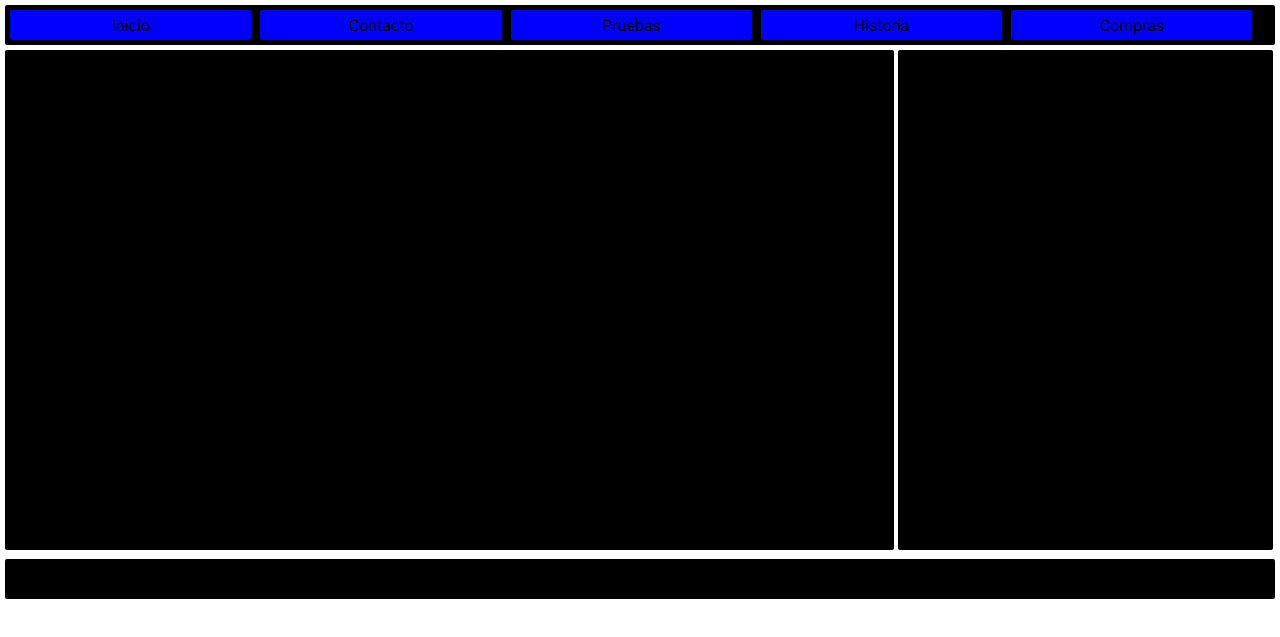
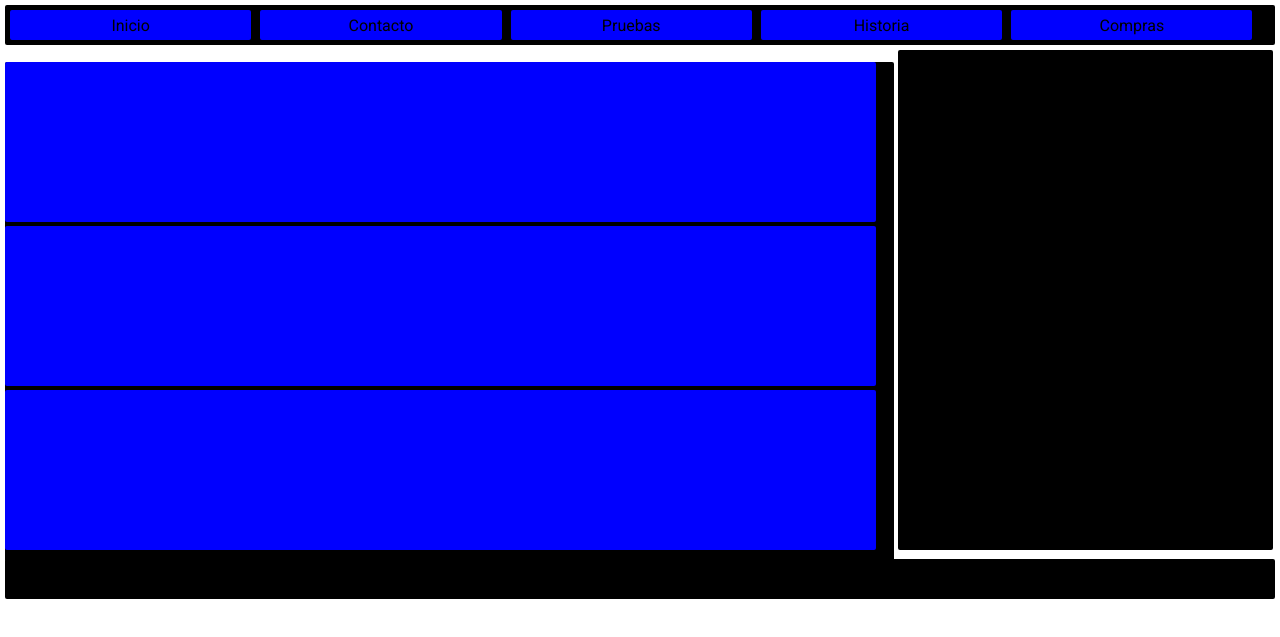
Before and after one commit to Aquaponia/Curso-de-JavaScript, a plain HTML site: page Index.html in a window 1280 px wide. Shown: the part 105-742 px from the top of the page. Drawn offline with Linux system fonts and the light colour scheme.

Commit message:
se agrego la estructura del article

```diff
--- a/Estilos.css
+++ b/Estilos.css
@@ -84,3 +84,10 @@ button{
 #boton1{
 	left:20px;
 }
+article{
+	display: inline-block;
+	width: 98%;
+	height: 32%;
+	background-color:Blue;
+
+}
```
